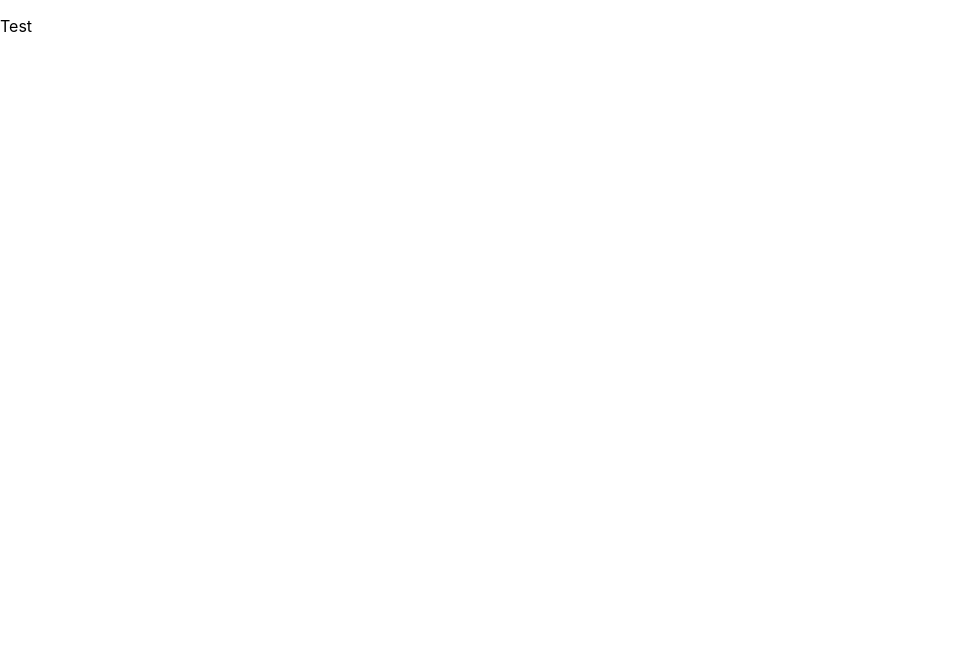
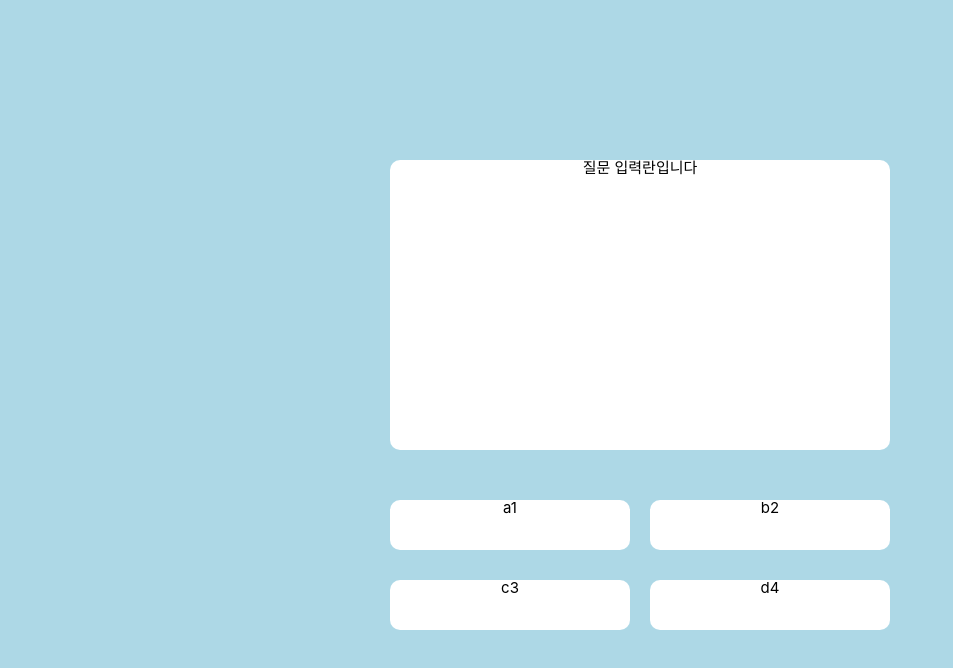
Before and after one commit to spaceenterbs/mini_project_2, a React (Create React App) app in the folder team-project/: page / in a window 1280 px wide. Shown: the top 668 px of the page, without its empty margins (0-953 px from the left). Built offline with nearby package versions, Linux system fonts and the light colour scheme.

Commit message:
클릭 이벤트 테스트

```diff
--- a/team-project/package.json
+++ b/team-project/package.json
@@ -9,6 +9,8 @@
     "react": "^18.2.0",
     "react-dom": "^18.2.0",
     "react-scripts": "5.0.1",
+    "styled-components": "^6.0.3",
+    "styled-reset": "^4.5.1",
     "web-vitals": "^2.1.4"
   },
   "scripts": {
--- a/team-project/src/App.js
+++ b/team-project/src/App.js
@@ -1,9 +1,16 @@
 import logo from './logo.svg';
 import './App.css';
-import Test from './jsx_folder.jsx/Test';
 
-function App() {
-    return <Test>Test</Test>;
+import GlobalStyles from './GlobalStyles'; //전역에 css 적용하는 js 컴포넌트
+import { useState, useEffect } from 'react';
+import Container from './frontend/component/Container';
+function App(props) {
+    return (
+        <div>
+            <GlobalStyles />
+            <Container />
+        </div>
+    );
 }
 
 export default App;
--- /dev/null
+++ b/team-project/src/GlobalStyles.js
@@ -0,0 +1,25 @@
+import { createGlobalStyle } from 'styled-components';
+import reset from 'styled-reset';
+
+const GlobalStyles = createGlobalStyle`
+${reset}
+	// 아래에 전역 스타일을 추가
+	a {
+        text-decoration : none;
+        color : inherit;
+  }
+  * {
+    box-sizing : border-box;
+    padding : 0;
+    margin : 0;
+  }
+	body {
+	        font-family : apple-system, BlinkMacSystemFont, 'Segoe UI', Roboto, Oxygen, Ubuntu, Cantarell , 'Helvetica Neue', sans-serif;
+	        font-size : 15px;
+
+
+            background-color: lightblue;
+	        overflow-x : hidden;
+	}
+`;
+export default GlobalStyles;
--- /dev/null
+++ b/team-project/src/frontend/component/Box.jsx
@@ -0,0 +1,26 @@
+function Box({ text, handleClick }) {
+    return (
+        <div>
+            <div>
+                <button
+                    style={{
+                        all: 'unset',
+
+                        borderRadius: '10px',
+                        height: '50px',
+                        width: '220px',
+                        padding: '0 10px',
+                        display: 'flex',
+                        justifyContent: 'center',
+                        marginBottom: '10px',
+                        backgroundColor: 'white',
+                    }}
+                    onClick={handleClick}
+                >
+                    {text}
+                </button>
+            </div>
+        </div>
+    );
+}
+export default Box;
--- /dev/null
+++ b/team-project/src/frontend/component/Container.jsx
@@ -0,0 +1,92 @@
+import styled from 'styled-components';
+import { useState } from 'react';
+import Box from './Box';
+const StyledContainer = styled.div`
+    box-sizing: border-box;
+    display: flex;
+    justify-content: center;
+    margin: 0 auto;
+    height: 100vh;
+    padding: 100px 0;
+    // background-color: lightblue;
+`;
+const Wrapper = styled.div`
+    display: flex;
+    flex-direction: column;
+    padding: 60px;
+    // border: 1px solid black;
+    margin: 0 auto;
+
+    max-width: 1200px;
+`;
+
+const QBox = styled.div`
+    width: 500px;
+    height: 300px;
+    display: flex;
+    justify-content: center;
+
+    margin-bottom: 50px;
+    background-color: white;
+    border-radius: 10px;
+`;
+const Grid = styled.div`
+    display: grid;
+    grid-template-columns: repeat(2, minmax(0, 1fr));
+    row-gap: 20px;
+    column-gap: 20px;
+    width: 500px;
+`;
+let count = 0;
+function Container(props) {
+    const answerBoxA = ['a2', 'a3', 'a4', 'a5', 'a6', 'a7', 'a8'];
+    const answerBoxB = ['b2', 'b3', 'b4', 'b5', 'b6', 'b7', 'b8'];
+    const answerBoxC = ['c2', 'c3', 'c4', 'c5', 'c6', 'c7', 'c8'];
+    const answerBoxD = ['d2', 'd3', 'd4', 'd5', 'd6', 'd7', 'd8'];
+    const [answerA, setAnswerA] = useState('a1');
+    const [answerB, setAnswerB] = useState('b2');
+    const [answerC, setAnswerC] = useState('c3');
+    const [answerD, setAnswerD] = useState('d4');
+
+    const handleAnswer = () => {
+        setAnswerA(answerBoxA[count]);
+        setAnswerB(answerBoxB[count]);
+        setAnswerC(answerBoxC[count]);
+        setAnswerD(answerBoxD[count]);
+        count++;
+    };
+    return (
+        <div>
+            <StyledContainer className="container">
+                <Wrapper className="wrapper">
+                    <QBox className="box_question">
+                        <div>질문 입력란입니다</div>
+                    </QBox>
+                    <Grid>
+                        <Box
+                            className="box_answer_1"
+                            handleClick={handleAnswer}
+                            text={answerA}
+                        ></Box>
+                        <Box
+                            className="box_answer_2"
+                            handleClick={handleAnswer}
+                            text={answerB}
+                        />
+                        <Box
+                            className="box_answer_3"
+                            handleClick={handleAnswer}
+                            text={answerC}
+                        />
+                        <Box
+                            className="box_answer_4"
+                            handleClick={handleAnswer}
+                            text={answerD}
+                        />
+                    </Grid>
+                </Wrapper>
+            </StyledContainer>
+        </div>
+    );
+}
+export default Container;
--- a/team-project/src/jsx_folder.jsx/Test.jsx
+++ /dev/null
@@ -1,4 +0,0 @@
-function Test(props) {
-    return <p>Test</p>;
-}
-export default Test;
```
Also changed, not shown: 1 other file (tests, documents, lock files or other folders).
